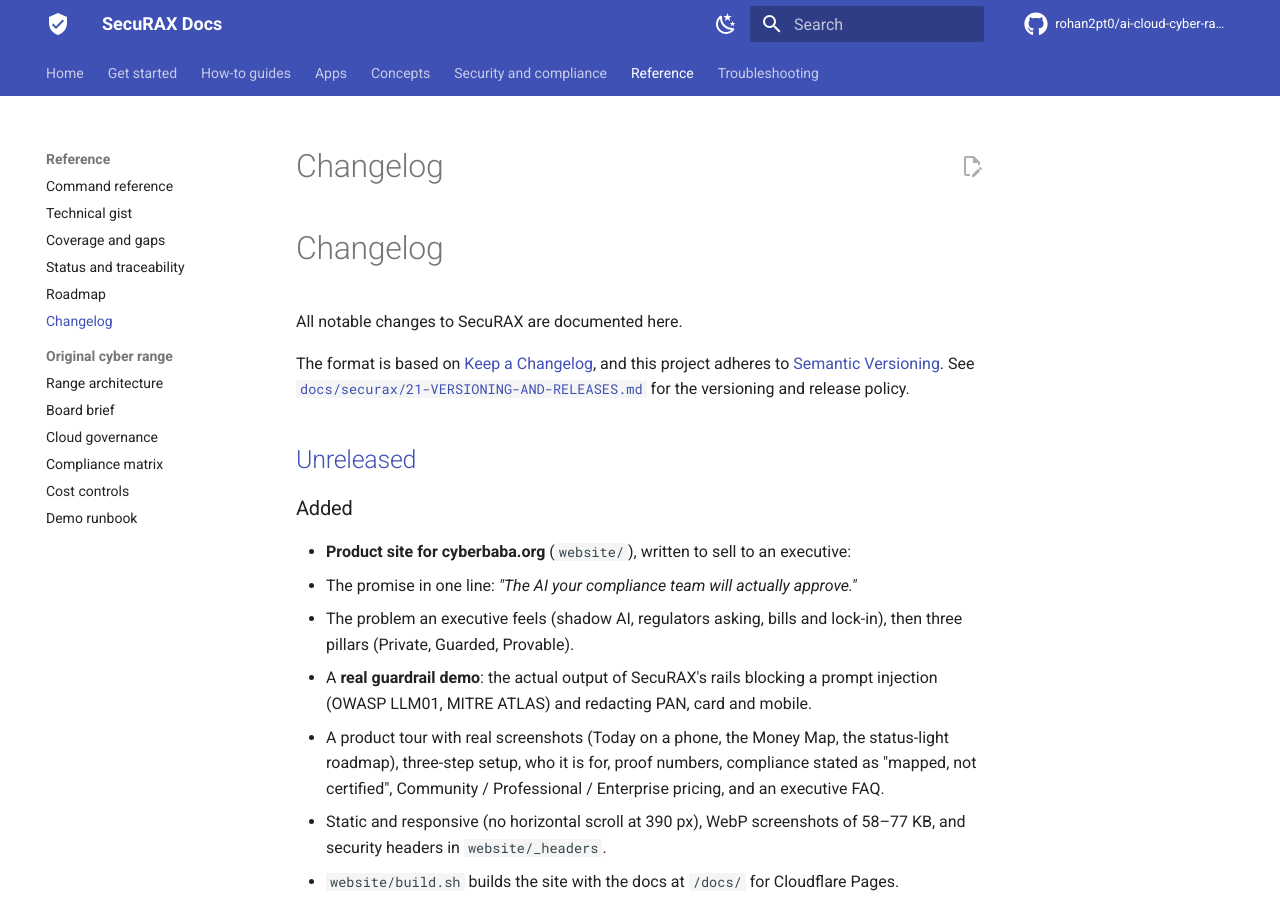
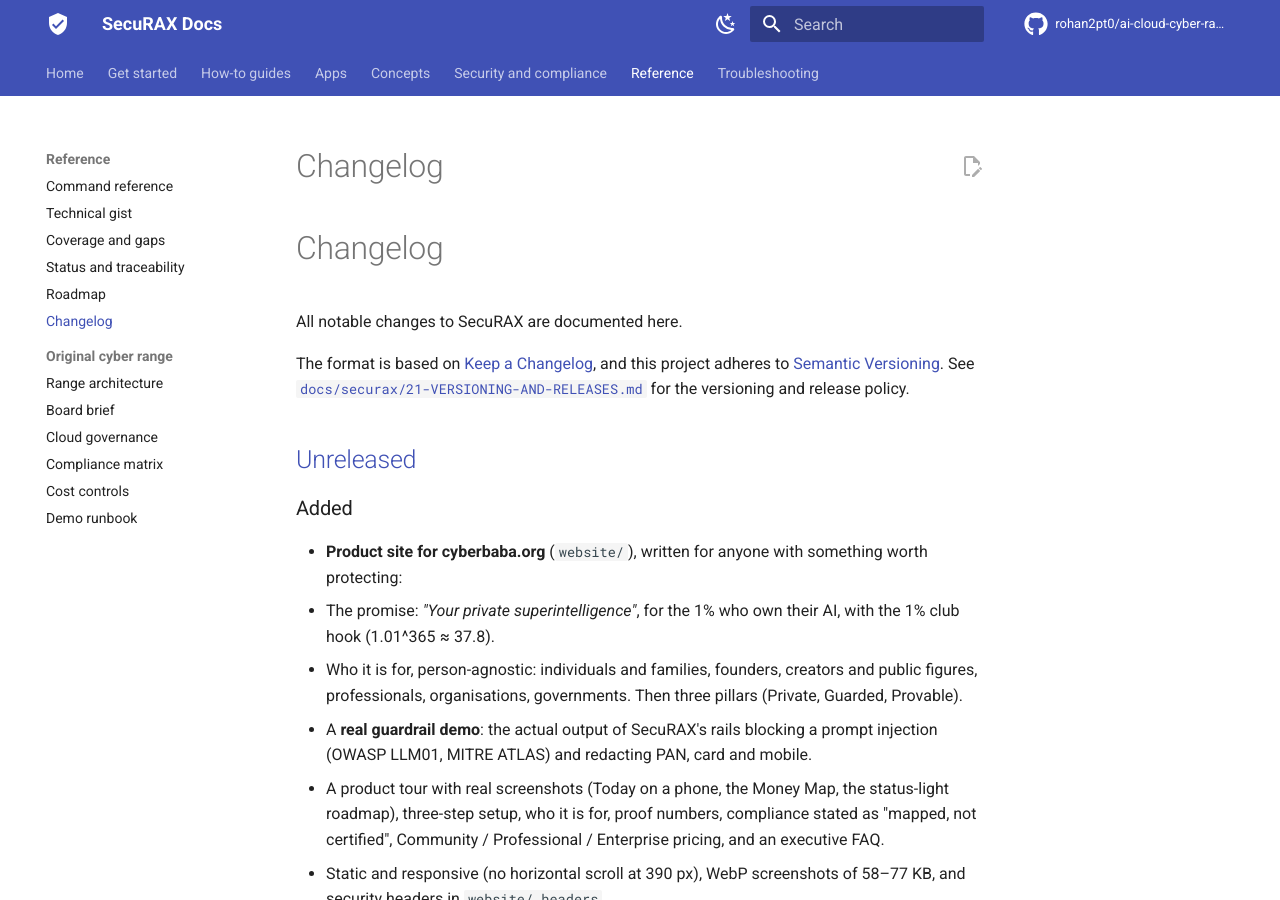
Before and after one commit to rohan2pt0/ai-cloud-cyber-range, an MkDocs documentation site: the page built from docs/reference/changelog.md, in a window 1280 px wide and 900 px high. Built offline with MkDocs 1.6.1 and Material for MkDocs 9.7.7, drawn with Linux system fonts in a browser that asks for light colours; comment, search, counter and statistics services are not loaded.

Commit message:
Product site: accurate privacy wording (sensitive data stays local), superintelligence as one word, changelog
Co-Authored-By: Claude Opus 5.5 <noreply@anthropic.com>
Claude-Session: https://claude.ai/code/session_015FTfQKpAm1o6wRDjK4XHBQ

```diff
--- a/CHANGELOG.md
+++ b/CHANGELOG.md
@@ -9,9 +9,9 @@ for the versioning and release policy.
 
 ## [Unreleased]
 ### Added
-- **Product site for cyberbaba.org** (`website/`), written to sell to an executive:
-  - The promise in one line: *"The AI your compliance team will actually approve."*
-  - The problem an executive feels (shadow AI, regulators asking, bills and lock-in), then three pillars (Private, Guarded, Provable).
+- **Product site for cyberbaba.org** (`website/`), written for anyone with something worth protecting:
+  - The promise: *"Your private superintelligence"*, for the 1% who own their AI, with the 1% club hook (1.01^365 ≈ 37.8).
+  - Who it is for, person-agnostic: individuals and families, founders, creators and public figures, professionals, organisations, governments. Then three pillars (Private, Guarded, Provable).
   - A **real guardrail demo**: the actual output of SecuRAX's rails blocking a prompt injection (OWASP LLM01, MITRE ATLAS) and redacting PAN, card and mobile.
   - A product tour with real screenshots (Today on a phone, the Money Map, the status-light roadmap), three-step setup, who it is for, proof numbers, compliance stated as "mapped, not certified", Community / Professional / Enterprise pricing, and an executive FAQ.
   - Static and responsive (no horizontal scroll at 390 px), WebP screenshots of 58–77 KB, and security headers in `website/_headers`.
```
Also changed, not shown: website/index.html (+10 -10 lines).
